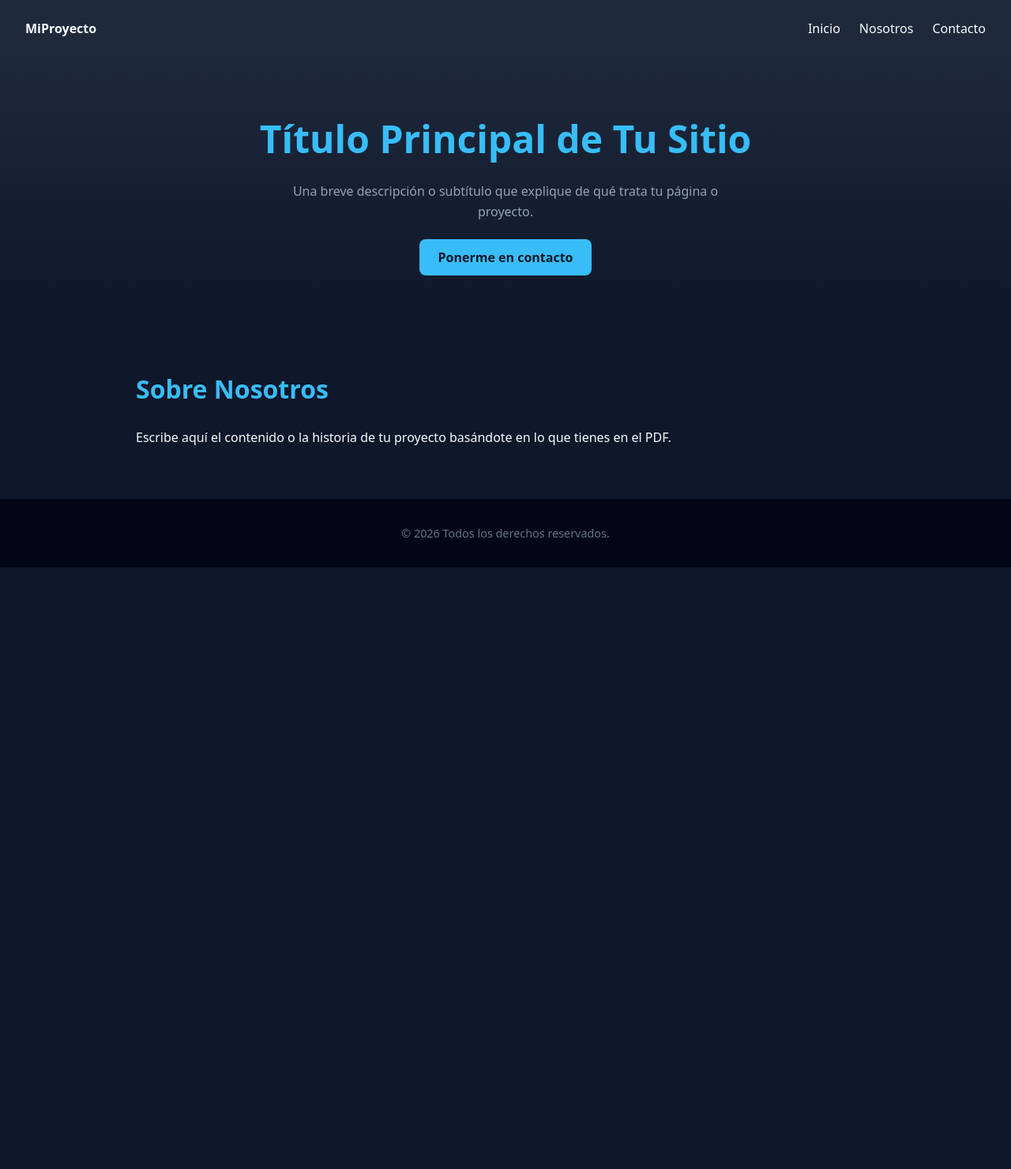
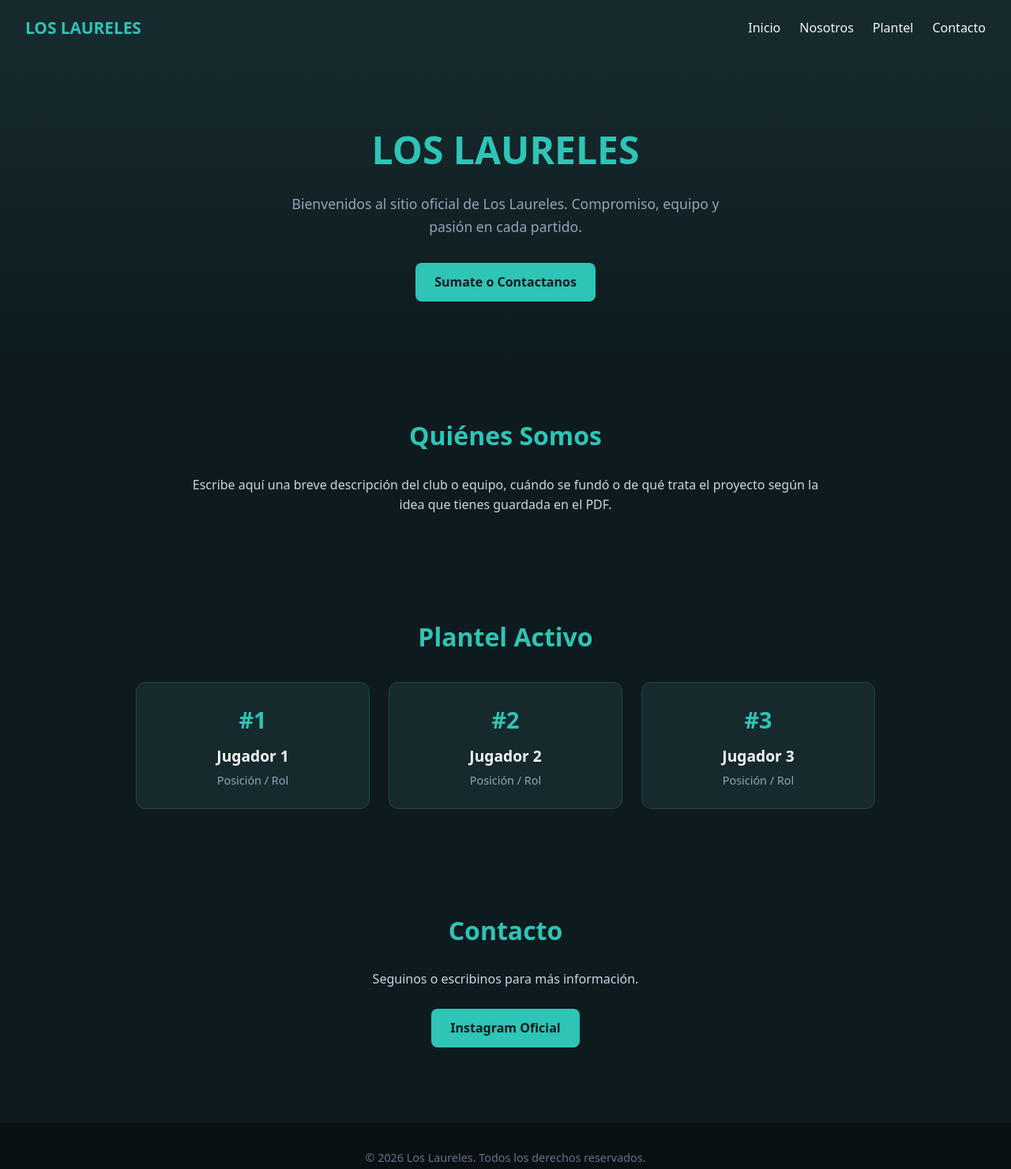
Before and after one commit to loslaureles/LOSLAURELES, a plain HTML site: page index.html in a window 1280 px wide. Shown: the whole page at 79% size. Before the commit the page ends 800 px from the top, so only its background shows below. Drawn offline with Linux system fonts and the light colour scheme.

Commit message:
Update index.html

```diff
--- a/index.html
+++ b/index.html
@@ -3,56 +3,101 @@
 <head>
   <meta charset="UTF-8">
   <meta name="viewport" content="width=device-width, initial-scale=1.0">
-  <title>Mi Sitio Web</title>
+  <title>Los Laureles</title>
   <style>
-    /* Estilos básicos para arrancar */
     * { box-sizing: border-box; margin: 0; padding: 0; }
-    body { font-family: system-ui, -apple-system, sans-serif; background-color: #0f172a; color: #f8fafc; line-height: 1.6; }
+    body { font-family: system-ui, -apple-system, sans-serif; background-color: #0d1b1e; color: #f1f5f9; line-height: 1.6; }
 
-    nav { display: flex; justify-content: space-between; align-items: center; padding: 1.5rem 2rem; background: #1e293b; }
+    /* Navegación */
+    nav { display: flex; justify-content: space-between; align-items: center; padding: 1.2rem 2rem; background: #162a2d; position: sticky; top: 0; z-index: 100; }
+    nav .logo { font-size: 1.3rem; color: #2ec4b6; font-weight: bold; }
     nav ul { display: flex; list-style: none; gap: 1.5rem; }
-    nav a { color: #f8fafc; text-decoration: none; font-weight: 500; }
+    nav a { color: #f1f5f9; text-decoration: none; font-weight: 500; transition: color 0.2s; }
+    nav a:hover { color: #2ec4b6; }
 
-    header { padding: 4rem 2rem; text-align: center; background: linear-gradient(to bottom, #1e293b, #0f172a); }
-    header h1 { font-size: 3rem; margin-bottom: 1rem; color: #38bdf8; }
-    header p { max-width: 600px; margin: 0 auto 2rem auto; color: #94a3b8; }
+    /* Hero / Portada */
+    header { padding: 5rem 2rem; text-align: center; background: linear-gradient(to bottom, #162a2d, #0d1b1e); }
+    header h1 { font-size: 3rem; margin-bottom: 1rem; color: #2ec4b6; }
+    header p { max-width: 600px; margin: 0 auto 2rem auto; color: #94a3b8; font-size: 1.1rem; }
 
-    .btn { background: #38bdf8; color: #0f172a; padding: 0.75rem 1.5rem; border-radius: 8px; text-decoration: none; font-weight: bold; }
+    .btn { display: inline-block; background: #2ec4b6; color: #0d1b1e; padding: 0.75rem 1.5rem; border-radius: 8px; text-decoration: none; font-weight: bold; transition: transform 0.2s; }
+    .btn:hover { transform: translateY(-2px); }
 
+    /* Secciones */
     section { padding: 4rem 2rem; max-width: 1000px; margin: 0 auto; }
-    h2 { font-size: 2rem; margin-bottom: 1.5rem; color: #38bdf8; }
+    h2 { font-size: 2rem; margin-bottom: 1.5rem; color: #2ec4b6; text-align: center; }
 
-    footer { text-align: center; padding: 2rem; background: #020617; color: #64748b; font-size: 0.9rem; }
+    /* Tarjetas de Integrantes/Plantel */
+    .grid { display: grid; grid-template-columns: repeat(auto-fit, minmax(200px, 1fr)); gap: 1.5rem; margin-top: 2rem; }
+    .card { background: #162a2d; padding: 1.5rem; border-radius: 12px; border: 1px solid #244347; text-align: center; }
+    .card .num { font-size: 1.8rem; font-weight: bold; color: #2ec4b6; }
+    .card h3 { font-size: 1.2rem; margin: 0.5rem 0 0.2rem 0; }
+    .card p { color: #94a3b8; font-size: 0.9rem; }
+
+    /* Pie de página */
+    footer { text-align: center; padding: 2rem; background: #081012; color: #64748b; font-size: 0.9rem; margin-top: 2rem; }
   </style>
 </head>
 <body>
 
   <!-- Navegación -->
   <nav>
-    <div class="logo"><strong>MiProyecto</strong></div>
+    <div class="logo">LOS LAURELES</div>
     <ul>
       <li><a href="#inicio">Inicio</a></li>
       <li><a href="#nosotros">Nosotros</a></li>
+      <li><a href="#plantel">Plantel</a></li>
       <li><a href="#contacto">Contacto</a></li>
     </ul>
   </nav>
 
-  <!-- Encabezado / Hero Section -->
+  <!-- Portada -->
   <header id="inicio">
-    <h1>Título Principal de Tu Sitio</h1>
-    <p>Una breve descripción o subtítulo que explique de qué trata tu página o proyecto.</p>
-    <a href="#contacto" class="btn">Ponerme en contacto</a>
+    <h1>LOS LAURELES</h1>
+    <p>Bienvenidos al sitio oficial de Los Laureles. Compromiso, equipo y pasión en cada partido.</p>
+    <a href="#contacto" class="btn">Sumate o Contactanos</a>
   </header>
 
-  <!-- Sección Nosotros -->
+  <!-- Historia / Sobre Nosotros -->
   <section id="nosotros">
-    <h2>Sobre Nosotros</h2>
-    <p>Escribe aquí el contenido o la historia de tu proyecto basándote en lo que tienes en el PDF.</p>
+    <h2>Quiénes Somos</h2>
+    <p style="text-align: center; max-width: 800px; margin: 0 auto; color: #cbd5e1;">
+      Escribe aquí una breve descripción del club o equipo, cuándo se fundó o de qué trata el proyecto según la idea que tienes guardada en el PDF.
+    </p>
   </section>
 
-  <!-- Pie de página -->
+  <!-- Plantel / Integrantes -->
+  <section id="plantel">
+    <h2>Plantel Activo</h2>
+    <div class="grid">
+      <div class="card">
+        <div class="num">#1</div>
+        <h3>Jugador 1</h3>
+        <p>Posición / Rol</p>
+      </div>
+      <div class="card">
+        <div class="num">#2</div>
+        <h3>Jugador 2</h3>
+        <p>Posición / Rol</p>
+      </div>
+      <div class="card">
+        <div class="num">#3</div>
+        <h3>Jugador 3</h3>
+        <p>Posición / Rol</p>
+      </div>
+    </div>
+  </section>
+
+  <!-- Contacto -->
+  <section id="contacto" style="text-align: center;">
+    <h2>Contacto</h2>
+    <p style="margin-bottom: 1.5rem; color: #cbd5e1;">Seguinos o escribinos para más información.</p>
+    <a href="https://instagram.com" target="_blank" class="btn">Instagram Oficial</a>
+  </section>
+
+  <!-- Footer -->
   <footer>
-    <p>© 2026 Todos los derechos reservados.</p>
+    <p>© 2026 Los Laureles. Todos los derechos reservados.</p>
   </footer>
 
 </body>
```
